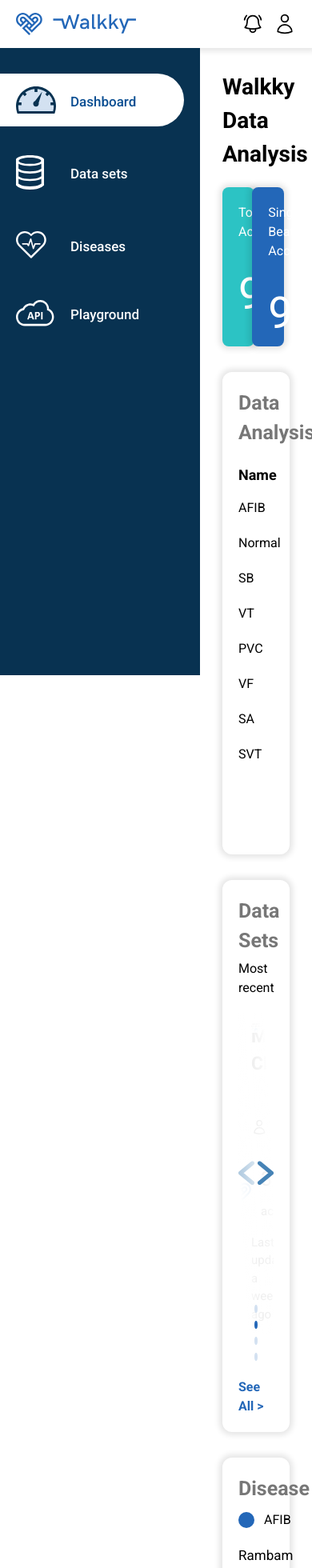
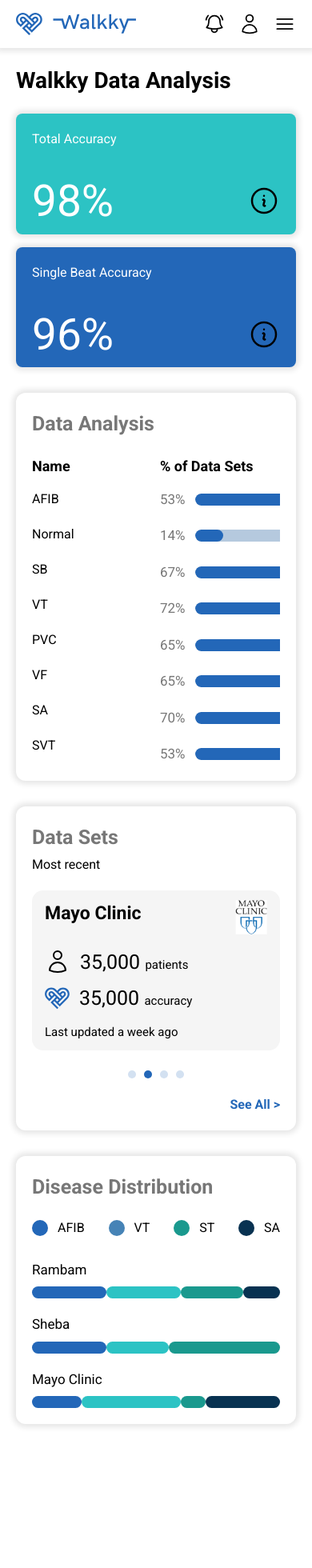
Before and after one commit to sulaimanwebdev/Walky, a React (Vite) app: page / in a window 390 px wide. Shown: the top 1960 px of the page at 80% size. After the commit the page ends 1800 px from the top, so only its background shows below. Built offline with nearby package versions, Linux system fonts and the light colour scheme.

Commit message:
responsive added

```diff
--- a/src/components/ContentContainer.tsx
+++ b/src/components/ContentContainer.tsx
@@ -1,3 +1,4 @@
+import {useState} from "react";
 import Header from "./Header";
 import SideBar from "./SideBar";
 
@@ -6,13 +7,15 @@
 }
 
 const ContentContainer: React.FC<ContentContainerProps> = ({ children }) => {
+  const [menu, setMenu] = useState('-translate-x-full')
+
   return (
     <main className="w-full antialiased mt-[60px]">
-      <Header/>
+      <Header setMenu={setMenu}/>
 
       <div className="w-full flex">
-       <SideBar/>
-       <div className="w-full p-7 ml-[250px] overflow-x-hidden">{children}</div>
+       <SideBar menu={menu} setMenu={setMenu}/>
+       <div className="w-full p-5 2lg:p-7 overflow-x-hidden 2lg:ml-[250px]">{children}</div>
       </div>
      </main>
   );
--- a/src/components/DataAnalysis.tsx
+++ b/src/components/DataAnalysis.tsx
@@ -50,8 +50,8 @@
           <div className="font-bold text-[25px] text-[#777777] mb-5">
             Data Analysis
           </div>
-
-          <div className="grid grid-cols-[120px,1fr,1fr] gap-10">
+          <div className="max-w-full overflow-x-auto">
+          <div className="grid grid-cols-[120px,1fr,1fr] gap-10 min-w-[800px]">
             <div>
               <div className="font-[600] text-[18px] mb-4">Name</div>
               <div className="flex flex-col gap-5">
@@ -101,6 +101,7 @@
               </div>
             </div>
           </div>
+          </div>
         </div>
       </>
     );
--- a/src/components/DataDistribution.tsx
+++ b/src/components/DataDistribution.tsx
@@ -3,9 +3,9 @@
   return (
     <>
     <div className="customShadow bg-white p-5 rounded-xl">
-      <div className="flex items-center justify-between gap-2 flex-wrap whitespace-nowrap">
+      <div className="flex items-start 2sm:items-center justify-between gap-5 whitespace-nowrap flex-col 2sm:flex-row">
        <div className="font-bold text-[25px] text-[#777777]">Disease Distribution</div>
-       <div className="flex items-center gap-8">
+       <div className="flex items-center justify-between 2sm:justify-end w-full gap-4 2sm:gap-8 flex-wrap">
          <div className="flex items-center gap-3 flex-row-reverse">AFIB <div className="w-[20px] h-[20px] rounded-full bg-walkkyBlue"></div></div>
          <div className="flex items-center gap-3 flex-row-reverse">VT <div className="w-[20px] h-[20px] rounded-full bg-steel"></div></div>
          <div className="flex items-center gap-3 flex-row-reverse">ST <div className="w-[20px] h-[20px] rounded-full bg-hospitalGreen"></div></div>
@@ -13,8 +13,8 @@
        </div>
       </div>
 
-      <div className="flex flex-col gap-5 mt-5">
-        <div className="grid grid-cols-[120px,1fr] items-center">
+      <div className="flex flex-col gap-5 mt-7 2sm:mt-5">
+        <div className="grid grid-cols-1 2sm:grid-cols-[120px,1fr] gap-2 2sm:gap-0 items-center">
             <div className="text-[17px] w-fit">Rambam</div>
             <div className="flex w-full">
                 <div className="bg-walkkyBlue rounded-full w-[30%] h-[15px]"></div>
@@ -24,7 +24,7 @@
             </div>
         </div>
 
-        <div className="grid grid-cols-[120px,1fr] items-center">
+        <div className="grid grid-cols-1 2sm:grid-cols-[120px,1fr] gap-2 2sm:gap-0 items-center">
             <div className="text-[17px] w-fit">Sheba</div>
             <div className="flex w-full">
                 <div className="bg-walkkyBlue rounded-full w-[30%] h-[15px]"></div>
@@ -34,7 +34,7 @@
         </div>
 
 
-        <div className="grid grid-cols-[120px,1fr] items-center">
+        <div className="grid grid-cols-1 2sm:grid-cols-[120px,1fr] gap-2 2sm:gap-0 items-center">
             <div className="text-[17px] w-fit">Mayo Clinic</div>
             <div className="flex w-full">
                 <div className="bg-walkkyBlue rounded-full w-[20%] h-[15px]"></div>
--- a/src/components/Header.tsx
+++ b/src/components/Header.tsx
@@ -1,14 +1,15 @@
 import { Link } from "react-router-dom"
 
-const Header = () => {
+const Header = (props: any) => {
   return (
     <>
     <div className="customShadow fixed top-0 left-0 w-full flex items-center justify-between gap-3 bg-white py-4 px-5">
         <Link to="/"><img src="/assets/logo.svg" alt="logo" className="w-[150px]" /></Link>
 
-        <div className="flex items-center gap-3">
+        <div className="flex items-center gap-4">
          <Link to="/"><svg xmlns="http://www.w3.org/2000/svg" fill="none" viewBox="0 0 24 24" strokeWidth={1.5} stroke="currentColor" className="w-[28px] h-[28px]"><path strokeLinecap="round" strokeLinejoin="round" d="M14.857 17.082a23.848 23.848 0 005.454-1.31A8.967 8.967 0 0118 9.75v-.7V9A6 6 0 006 9v.75a8.967 8.967 0 01-2.312 6.022c1.733.64 3.56 1.085 5.455 1.31m5.714 0a24.255 24.255 0 01-5.714 0m5.714 0a3 3 0 11-5.714 0M3.124 7.5A8.969 8.969 0 015.292 3m13.416 0a8.969 8.969 0 012.168 4.5" /></svg></Link>
          <Link to="/"><svg xmlns="http://www.w3.org/2000/svg" fill="none" viewBox="0 0 24 24" strokeWidth={1.5} stroke="currentColor" className="w-[28px] h-[28px]"><path strokeLinecap="round" strokeLinejoin="round" d="M15.75 6a3.75 3.75 0 11-7.5 0 3.75 3.75 0 017.5 0zM4.501 20.118a7.5 7.5 0 0114.998 0A17.933 17.933 0 0112 21.75c-2.676 0-5.216-.584-7.499-1.632z" /></svg></Link>
+         <button onClick={()=> {props.setMenu("translate-x-0")}} className="inline 2lg:hidden"><svg xmlns="http://www.w3.org/2000/svg" fill="none" viewBox="0 0 24 24" strokeWidth={1.5} stroke="currentColor" className="w-[28px] h-[28px]"><path strokeLinecap="round" strokeLinejoin="round" d="M3.75 6.75h16.5M3.75 12h16.5m-16.5 5.25h16.5" /></svg></button>
         </div>
     </div>
     </>
--- a/src/components/SideBar.tsx
+++ b/src/components/SideBar.tsx
@@ -1,11 +1,11 @@
 import { Link, useLocation } from "react-router-dom"
 
-const SideBar = () => {
+const SideBar = (props: any) => {
   const location = useLocation();
 
   return (
     <>
-     <div className="fixed top-[60px] left-0 w-[250px] flex items-start flex-col gap-5 py-8 pr-5 bg-prussian min-h-[calc(100vh-60px)] max-h-[calc(100vh-60px)] overflow-y-auto">
+     <div className={`transition 2lg:translate-x-0 ${props.menu} fixed top-0 2lg:top-[60px] left-0 w-full max-w-[250px] z-[110] flex items-start flex-col gap-5 py-8 pr-5 bg-prussian min-h-screen max-h-screen 2lg:min-h-[calc(100vh-60px)] 2lg:max-h-[calc(100vh-60px)] overflow-y-auto`}>
 
       <Link to="/" className={`grid grid-cols-[50px,1fr] items-center gap-4 py-4 px-5 rounded-r-full w-full font-[500] text-[17px] leading-none ${location.pathname === "/" ? "text-yale bg-white" : "text-white bg-transparent"}`}>
         <img src="/assets/active-icons/dashboard.svg" alt="icon" className={`w-full ${location.pathname === "/" ? "" : "hidden"}`} />
@@ -32,6 +32,8 @@
       </Link>
 
      </div>
+
+     <div onClick={()=> {props.setMenu("-translate-x-full")}} className={`fixed top-0 left-0 w-full h-screen bg-walkkyBlue bg-opacity-50 z-[100] transition ${props.menu === "-translate-x-full" ? "opacity-0 invisible" : "opacity-100 visible"}`}></div>
     </>
   )
 }
--- a/src/components/Slider.tsx
+++ b/src/components/Slider.tsx
@@ -65,10 +65,10 @@
             0: {
               slidesPerView: 1,
             },
-            465: {
+            620: {
               slidesPerView: 2,
             },
-            689: {
+            862: {
               slidesPerView: 3,
             },
           }}
@@ -120,15 +120,12 @@
             );
           })}
 
-      <div ref={navigationPrevRef} className='whiteGradientLeft z-30 absolute top-1/2 left-0 -translate-y-1/2 flex items-center justify-start w-[80px] h-full cursor-pointer'><svg width="20" height="30" viewBox="0 0 31 46" fill="none" xmlns="http://www.w3.org/2000/svg"><path d="M27 42L4.00003 23L27 4" stroke="#4683B6" strokeWidth="8" strokeLinecap="round" strokeLinejoin="round"/></svg></div>
-      <div ref={navigationNextRef} className='whiteGradientRight z-30 absolute top-1/2 right-0 -translate-y-1/2 flex items-center justify-end w-[80px] h-full cursor-pointer'><svg width="20" height="30" viewBox="0 0 31 46" fill="none" xmlns="http://www.w3.org/2000/svg"><path d="M4 4L27 23L4 42" stroke="#4683B6" strokeWidth="8" strokeLinecap="round" strokeLinejoin="round"/></svg></div>
-
+          <div ref={navigationPrevRef} className='whiteGradientLeft z-30 absolute top-1/2 left-0 -translate-y-1/2 hidden 2sm:flex items-center justify-start w-[20px] 2sm:w-[80px] h-full cursor-pointer'><svg width="20" height="30" viewBox="0 0 31 46" fill="none" xmlns="http://www.w3.org/2000/svg"><path d="M27 42L4.00003 23L27 4" stroke="#4683B6" strokeWidth="8" strokeLinecap="round" strokeLinejoin="round"/></svg></div>
+          <div ref={navigationNextRef} className='whiteGradientRight z-30 absolute top-1/2 right-0 -translate-y-1/2 hidden 2sm:flex items-center justify-end w-[20px] 2sm:w-[80px] h-full cursor-pointer'><svg width="20" height="30" viewBox="0 0 31 46" fill="none" xmlns="http://www.w3.org/2000/svg"><path d="M4 4L27 23L4 42" stroke="#4683B6" strokeWidth="8" strokeLinecap="round" strokeLinejoin="round"/></svg></div>
 
         </Swiper>
 
-
         <Link to="/" className='text-walkkyBlue font-bold w-fit float-right mt-14'>See All {`>`}</Link>
-
     </div>
   )
 }
--- a/src/pages/Home.tsx
+++ b/src/pages/Home.tsx
@@ -11,7 +11,7 @@
       <ContentContainer>
         <div className="font-bold text-[28px] mb-5">Walkky Data Analysis</div>
 
-        <div className="grid grid-cols-3 gap-7 w-full mb-8">
+        <div className="grid grid-cols-1 3sm:grid-cols-2 md:grid-cols-3 gap-4 3sm:gap-7 w-full mb-8">
           <InsightWidget title="Total Accuracy" value="98%" icon="/assets/i-icon.svg" bg="lightTeal"/>
           <InsightWidget title="Single Beat Accuracy" value="96%" icon="/assets/i-icon.svg" bg="walkkyBlue"/>
         </div>
--- a/tailwind.config.cjs
+++ b/tailwind.config.cjs
@@ -18,6 +18,13 @@
         steel: "#4683B6",
         hospitalGreen: "#1A998E",
         lightTeal: "#2CC3C4",
+      },
+
+      screens:{
+        '3sm': "562px",
+        '2sm': "620px",
+        '2md': "862px",
+        '2lg': "1110px",
       }
     },
   },
```
